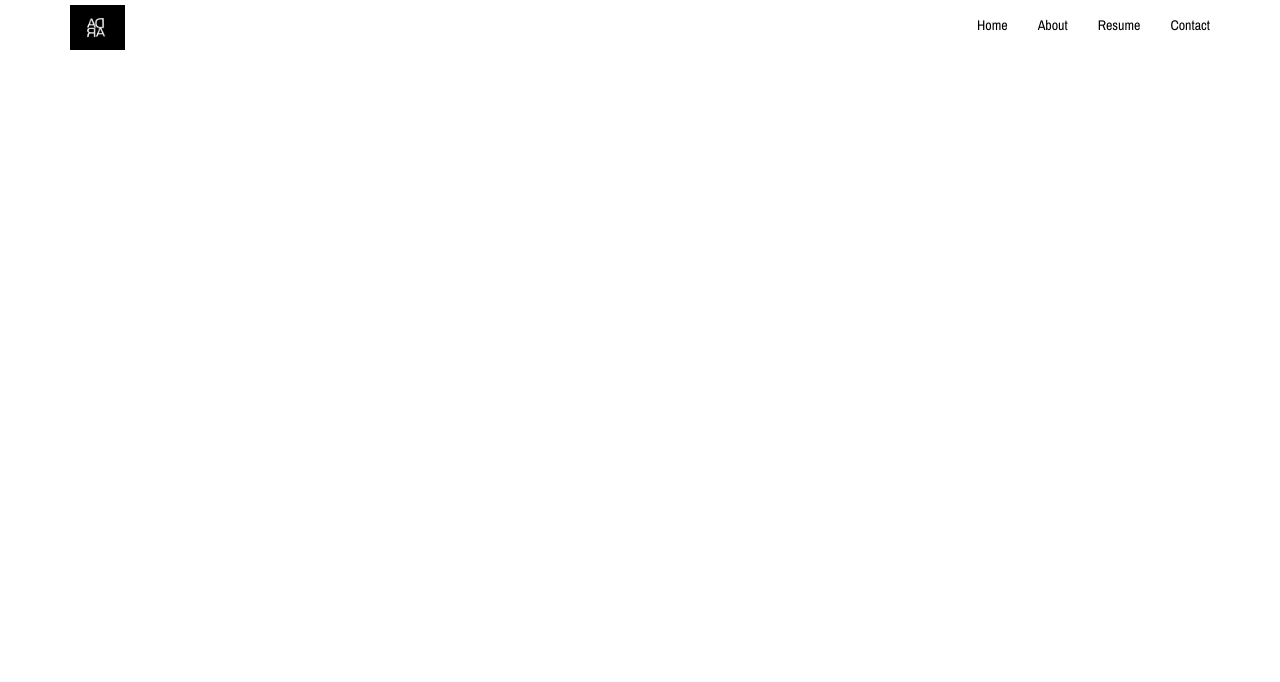
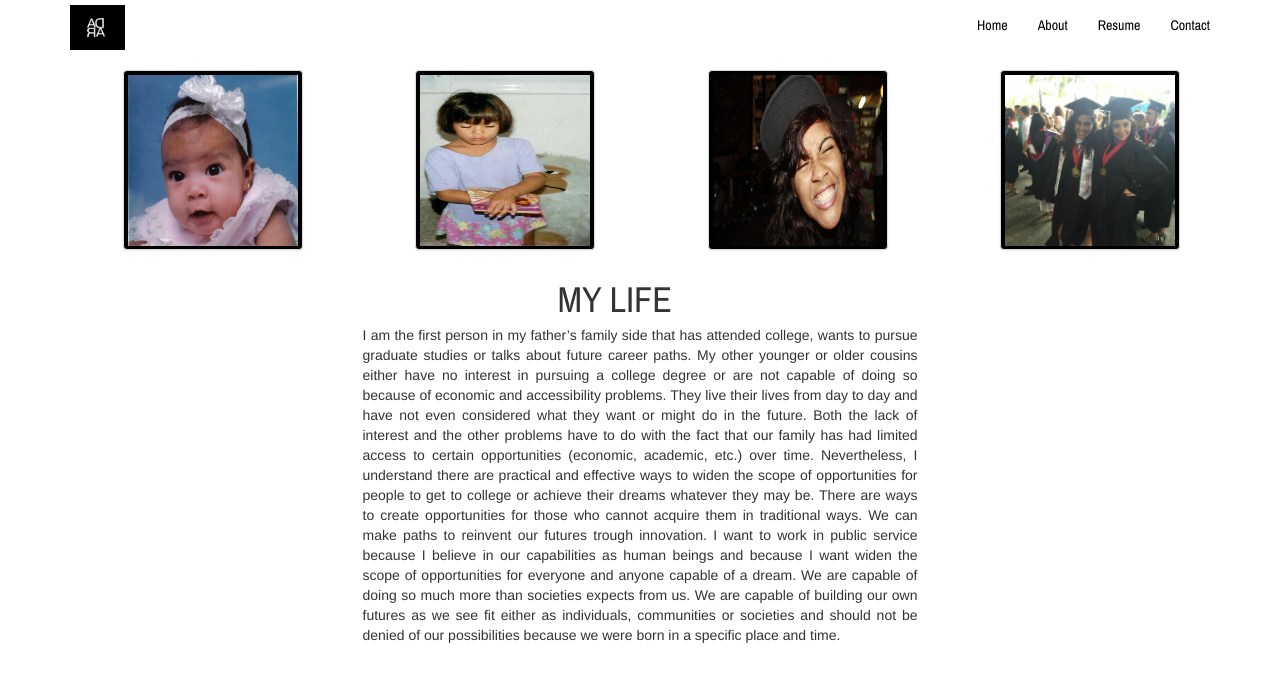
Before and after one commit to aziria1/Phase-1, a plain HTML site: page about.html in a window 1280 px wide. Drawn offline with nearby package versions, Linux system fonts and the light colour scheme.

Commit message:
change in about section

```diff
--- a/about.html
+++ b/about.html
@@ -29,20 +29,49 @@
     </div><!-- /.navbar-collapse -->
   </div><!-- /.container-fluid -->
 </nav>
-
-
-
-
-
-
-
-
-
-
-
+<!-- /.cover-photo -->
+<div class="container">
+<div class="row">
+  <div class="col-xs-6 col-md-3">
+    <a href="#" class="thumbnail">
+      <img src="images/aziriabebe.jpg" alt="aziriabebe">
+    </a>
+  </div>
+  <div class="col-xs-6 col-md-3">
+  <a href="#" class="thumbnail">
+    <img src="images/azichiquita.jpg" alt="azichiquita">
+  </a>
+</div>
+<div class="col-xs-6 col-md-3">
+<a href="#" class="thumbnail">
+  <img src="images/funaziria.jpg" alt="funaziria">
+</a>
+</div>
+<div class="col-xs-6 col-md-3">
+<a href="#" class="thumbnail">
+  <img src="images/gradaziria.jpg" alt="gradaziria">
+</a>
+</div>
+</div>
+</div>
+<div class="container">
+<div class="row">
+  <div class="col-md-6 col-md-offset-5">
+    <h1 class=text1> MY LIFE </h1>
+  </div>
+</div>
+</div>
+<div class="container">
+<div class="row">
+  <div class= "col-md-6 col-md-offset-3"/>
+  <p>
+I am the first person in my father’s family side that has attended college, wants to pursue graduate studies or talks about future career paths. My other younger or older cousins either have no interest in pursuing a college degree or are not capable of doing so because of economic and accessibility problems. They live their lives from day to day and have not even considered what they want or might do in the future. Both the lack of interest and the other problems have to do with the fact that our family has had limited access to certain opportunities (economic, academic, etc.) over time. Nevertheless, I understand there are practical and effective ways to widen the scope of opportunities for people to get to college or achieve their dreams whatever they may be. There are ways to create opportunities for those who cannot acquire them in traditional ways. We can make paths to reinvent our futures trough innovation. I want to work in public service because I believe in our capabilities as human beings and because I want widen the scope of opportunities for everyone and anyone capable of a dream. We are capable of doing so much more than societies expects from us. We are capable of building our own futures as we see fit either as individuals, communities or societies and should not be denied of our possibilities because we were born in a specific place and time. </p>
+</div>
+</div>
+</div>
 <div class="container">
     </div>
-    <div id="footer">
+    <div id="fooster">
       <div class="container">
         <p class="footer-block"></p>
      	</div>
--- a/css/main.css
+++ b/css/main.css
@@ -35,7 +35,7 @@
   width: 260px;
 	height: 260px;
   position: relative;
-  top: 185px;
+  top: 140px;
   left: 490px;
 }
 .texto{
@@ -49,8 +49,31 @@
 }
 .img-thumbnail{
   width: 100%;
-	height: 30%;
+	height: 40%;
   position: relative;
   top: 60px;
   left: auto;
 }
+.thumbnail {
+  width: 180px;
+  height: 180px;
+  position: relative;
+  top: 70px;
+  left: 20%;
+  background-color: black;
+}
+.thumbnail img{
+  width: 180px;
+  height: 171px;
+  top: 70px;
+  left: 20%;
+}
+.row h1{
+  position: relative;
+  top: 60px;
+}
+.row p{
+  position:relative;
+  top: 55px;
+  text-align: justify;
+}
```
Also changed, not shown: index.html (+0 -1 lines), images/azichiquita.jpg (added), images/aziriabebe.jpg (added), images/bi.png (deleted), images/funaziria.jpg (added), images/gradaziria.jpg (added), images/logo.png (deleted), 1 other file.
